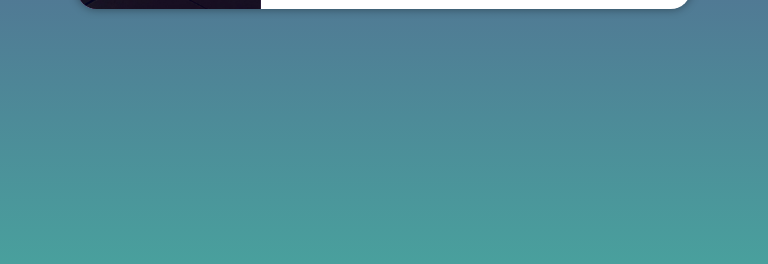
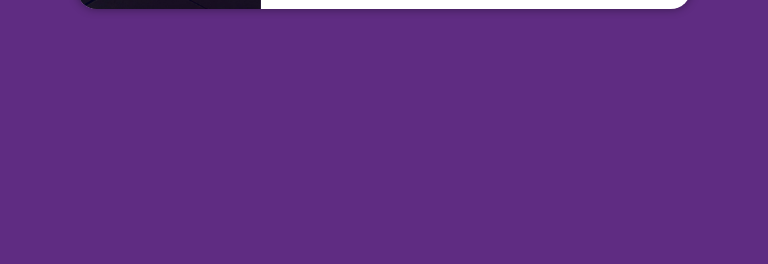
Before and after one commit to Loreineewald/projeto-login, a plain HTML site: page index.html in a window 768 px wide. Shown: the part 536-800 px from the top of the page. Drawn offline with nearby package versions, Linux system fonts and the light colour scheme.

Commit message:
atualizei - para tablet

```diff
--- a/estilos/media-query.css
+++ b/estilos/media-query.css
@@ -2,7 +2,7 @@
 
 @media screen and (min-width: 768px) and (max-width: 992px) { /*CONFIGURAÇÃO PARA TABLET */
     body {
-        background-image: linear-gradient(to top, #49a09d, #5f2c82);
+        background-image: linear-gradient(to top, #49a09d, #5f2c82 no-repeat) ;
     }
 
     section#login {
```
